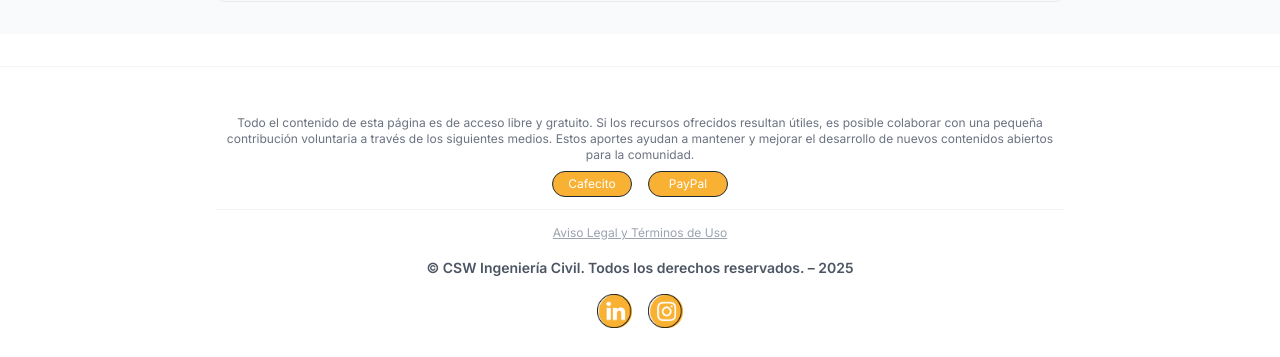
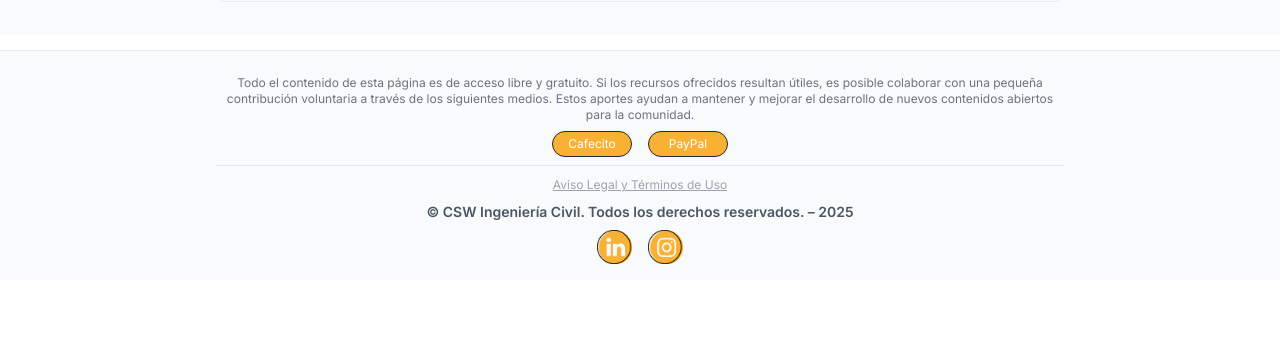
Before and after one commit to Gauss137/steel-calculator, a Next.js app: page /steel-calculator in a window 1280 px wide. Shown: the part 1103-1460 px from the top of the page. After the commit the page ends 1383 px from the top, so only its background shows below. Built offline with nearby package versions, Linux system fonts and the light colour scheme.

Commit message:
Reduce footer spacing and change background to gray to minimize white space

```diff
--- a/components/Footer.tsx
+++ b/components/Footer.tsx
@@ -16,9 +16,9 @@ export function Footer() {
 
   return (
     <>
-      <footer className="w-full bg-white py-8 mt-8 border-t border-gray-100">
+      <footer className="w-full bg-gray-50 py-4 mt-4 border-t border-gray-200">
         <div className="max-w-4xl mx-auto px-6 text-center text-sm text-gray-600">
-          <p className="mt-4 text-xs text-gray-500">
+          <p className="mt-2 text-xs text-gray-500">
             Todo el contenido de esta página es de acceso libre y gratuito. Si los recursos ofrecidos resultan útiles, es posible colaborar con una pequeña contribución voluntaria a través de los siguientes medios. Estos aportes ayudan a mantener y mejorar el desarrollo de nuevos contenidos abiertos para la comunidad.
           </p>
 
@@ -41,7 +41,7 @@ export function Footer() {
             </a>
           </div>
 
-          <div className="mt-3 border-t border-gray-100 pt-3">
+          <div className="mt-2 border-t border-gray-200 pt-2">
             <button
               onClick={openModal}
               className="text-xs text-gray-400 hover:text-gray-600 underline transition-colors"
@@ -50,11 +50,11 @@ export function Footer() {
             </button>
           </div>
 
-          <p className="font-semibold mt-4">
+          <p className="font-semibold mt-2">
             {APP_CONFIG.copyrightMessage} – {currentYear}
           </p>
 
-          <div className="flex justify-center items-center space-x-4 mt-4">
+          <div className="flex justify-center items-center space-x-4 mt-2">
             <a
               href={EXTERNAL_LINKS.LINKEDIN}
               target="_blank"
```
